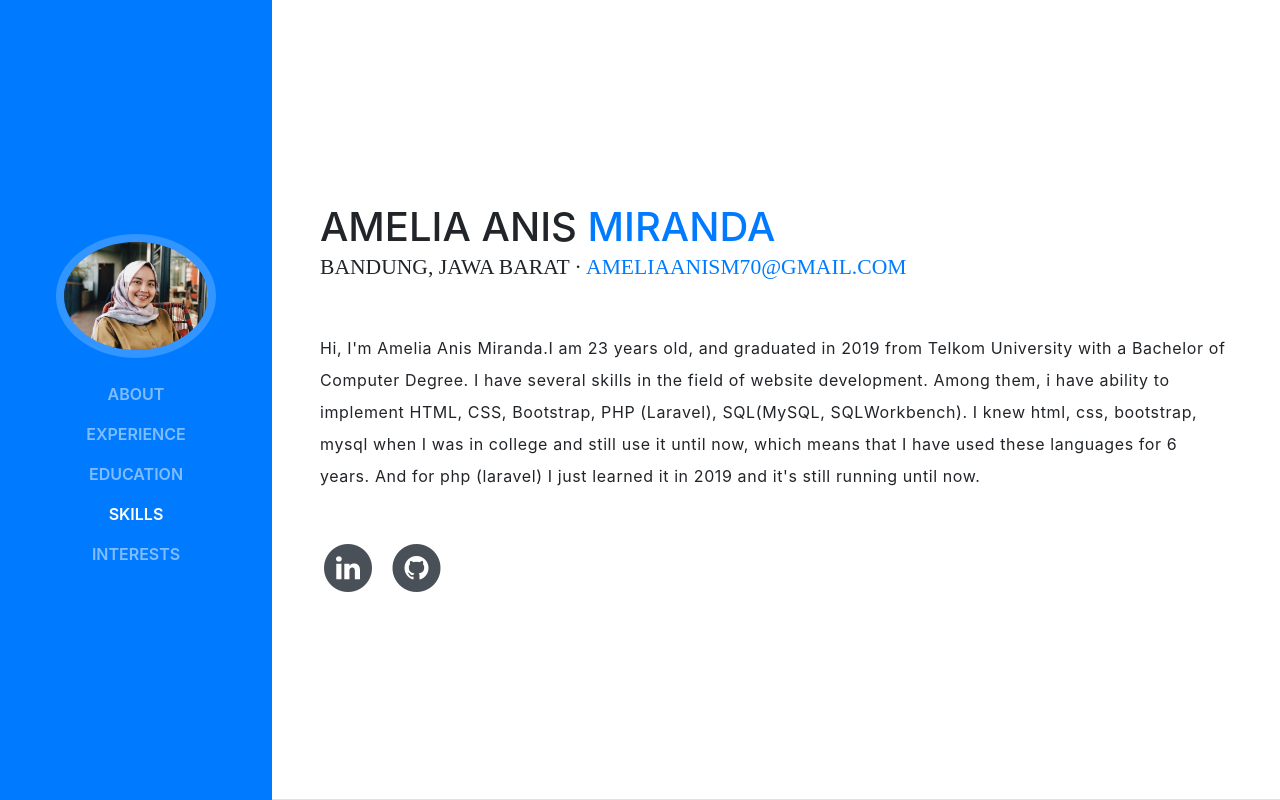
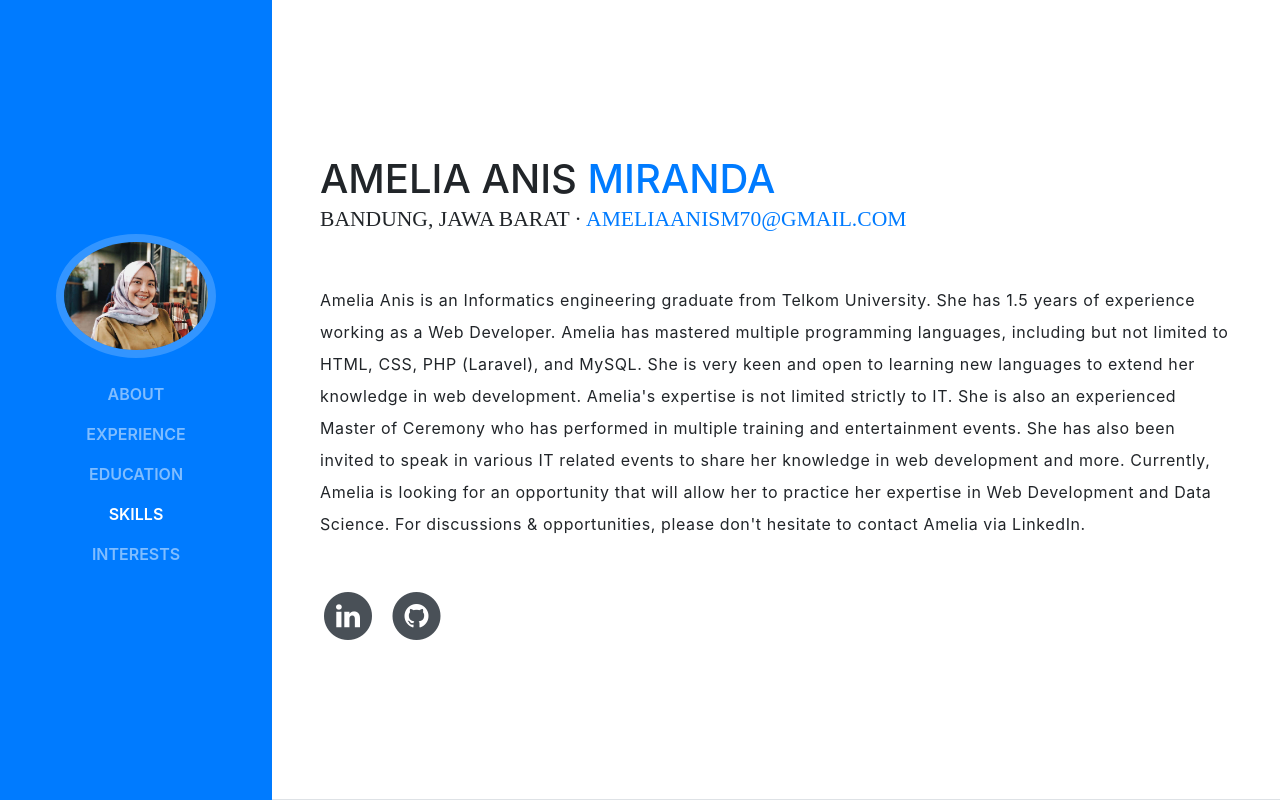
Before and after one commit to ameliaanism/ameliaanism.github.io, a website with bundled scripts: page index.html in a window 1280 px wide. Shown: the top 800 px of the page. Built offline with nearby package versions, Linux system fonts and the light colour scheme; a web font is replaced by a local one.

Commit message:
Update index.html

```diff
--- a/index.html
+++ b/index.html
@@ -72,10 +72,15 @@
           <div class="subheading mb-5">Bandung, Jawa Barat ·
             <a href="mailto:ameliaanism70@gmail.com">ameliaanism70@gmail.com</a>
           </div>
-          <p class="mb-5" style="line-height:2;letter-spacing:0.6px">Hi, I'm Amelia Anis Miranda.I am 23 years old, and graduated in 2019 from Telkom University with a Bachelor of Computer Degree.
-            I have several skills in the field of website development. Among them, i have ability to implement HTML, CSS, Bootstrap, PHP (Laravel), SQL(MySQL, SQLWorkbench).
-            I knew html, css, bootstrap, mysql when I was in college and still use it until now, which means that I have used these languages for 6 years.
-            And for php (laravel) I just learned it in 2019 and it's still running until now.
+          <p class="mb-5" style="line-height:2;letter-spacing:0.6px">Amelia Anis is an Informatics engineering graduate from Telkom University. She has 1.5 years of experience working as a Web Developer.
+
+Amelia has mastered multiple programming languages, including but not limited to HTML, CSS, PHP (Laravel), and MySQL. She is very keen and open to learning new languages to extend her knowledge in web development.
+
+Amelia's expertise is not limited strictly to IT. She is also an experienced Master of Ceremony who has performed in multiple training and entertainment events. She has also been invited to speak in various IT related events to share her knowledge in web development and more.
+
+Currently, Amelia is looking for an opportunity that will allow her to practice her expertise in Web Development and Data Science.
+
+For discussions & opportunities, please don't hesitate to contact Amelia via LinkedIn.
           <ul class="list-inline list-social-icons mb-0">
             <li class="list-inline-item">
               <a href="https://www.linkedin.com/in/ameliaanis">
```
